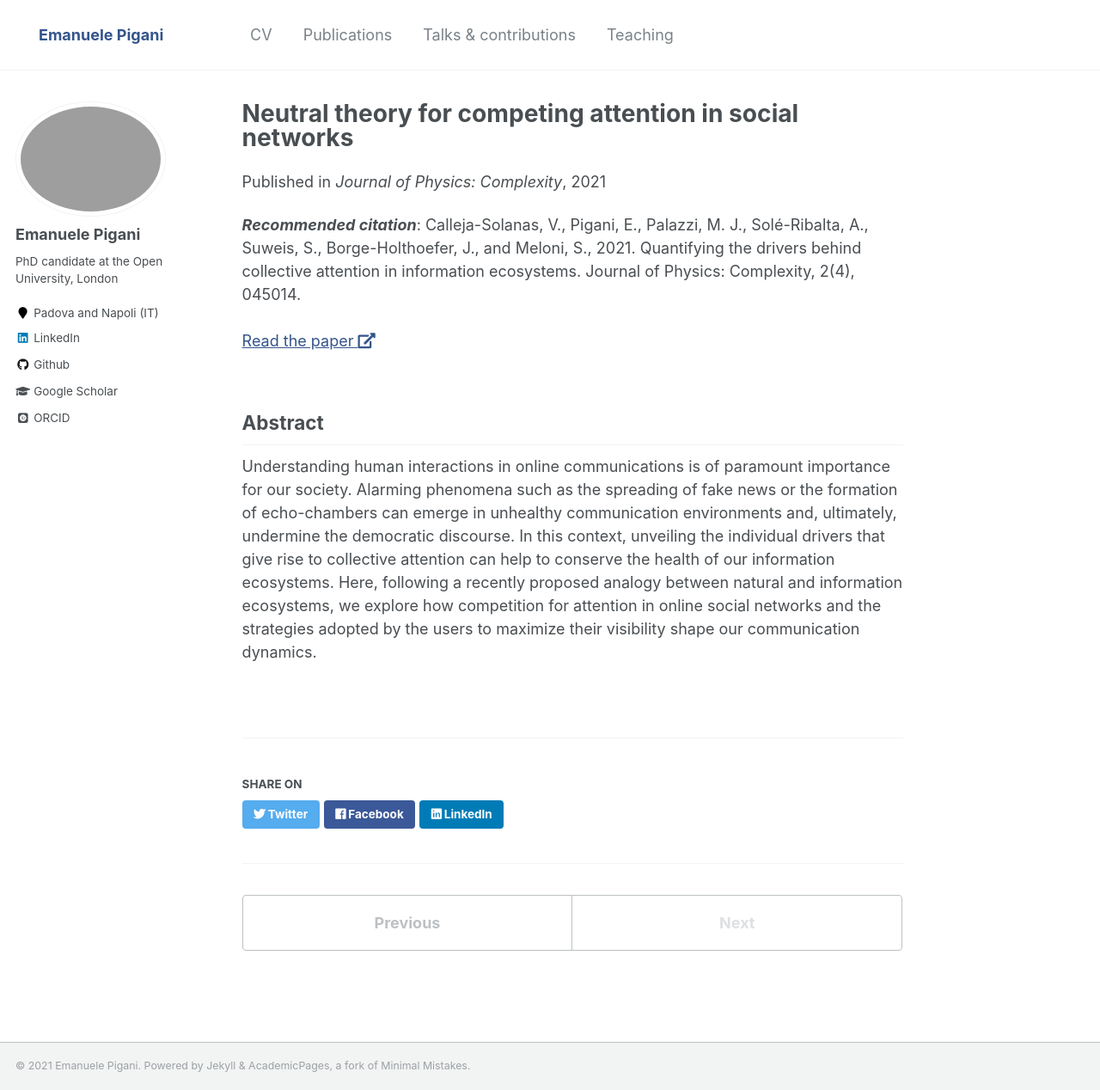
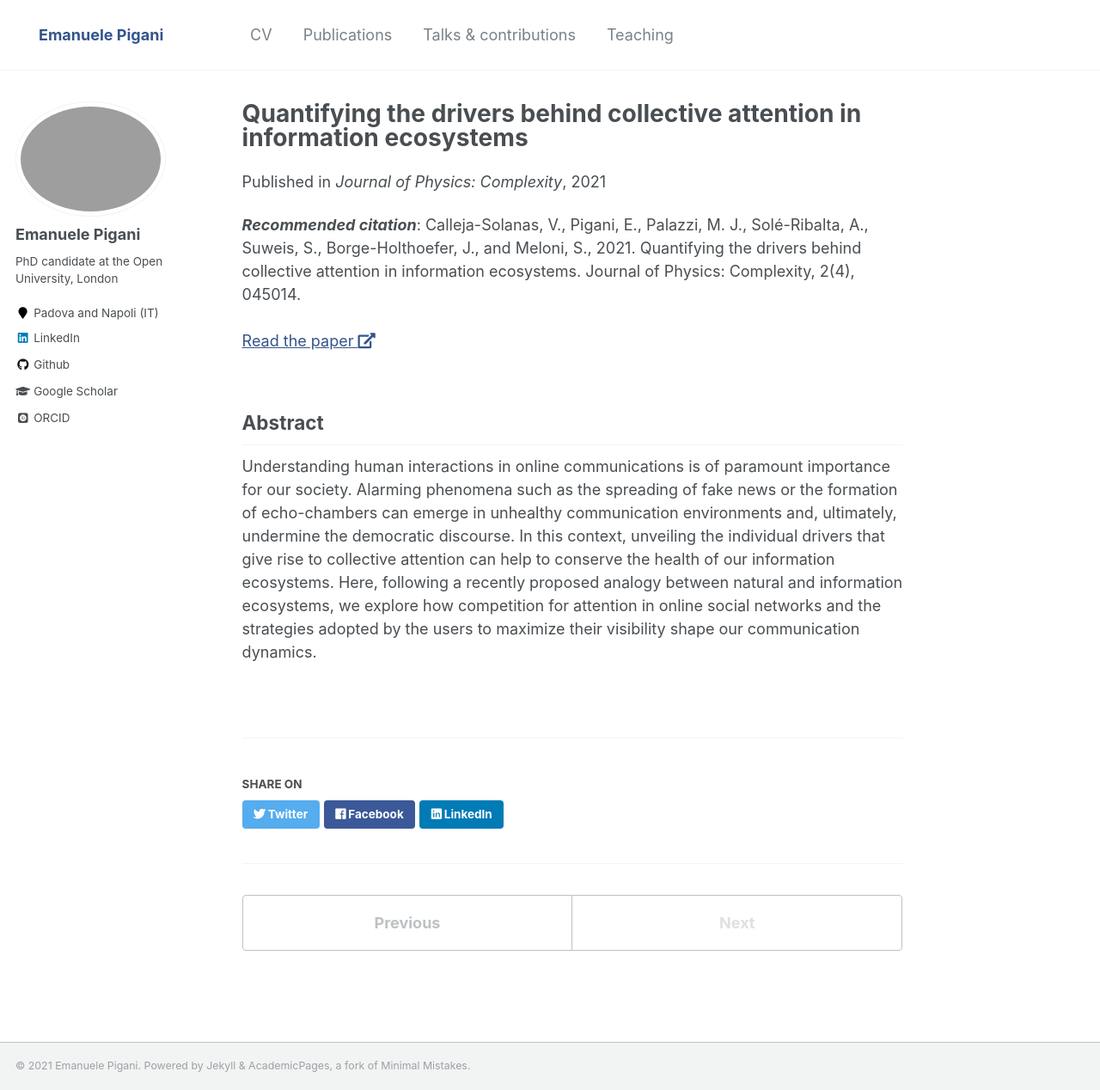
Before and after one commit to epigani/epigani.github.io, a Jekyll site: the page built from _publications/2021-11-26-IOP.md, in a window 1280 px wide and 1268 px high. Shown: the whole window at 86% size. Built offline with Jekyll 4.4.1, drawn with Linux system fonts in a browser that asks for light colours; some web fonts are replaced.

Commit message:
fixed publication title

```diff
--- a/_publications/2021-11-26-IOP.md
+++ b/_publications/2021-11-26-IOP.md
@@ -1,5 +1,5 @@
 ---
-title: "Neutral theory for competing attention in social networks"
+title: "Quantifying the drivers behind collective attention in information ecosystems"
 collection: publications
 permalink: /publication/2021-11-26-IOP
 excerpt: ''
```
